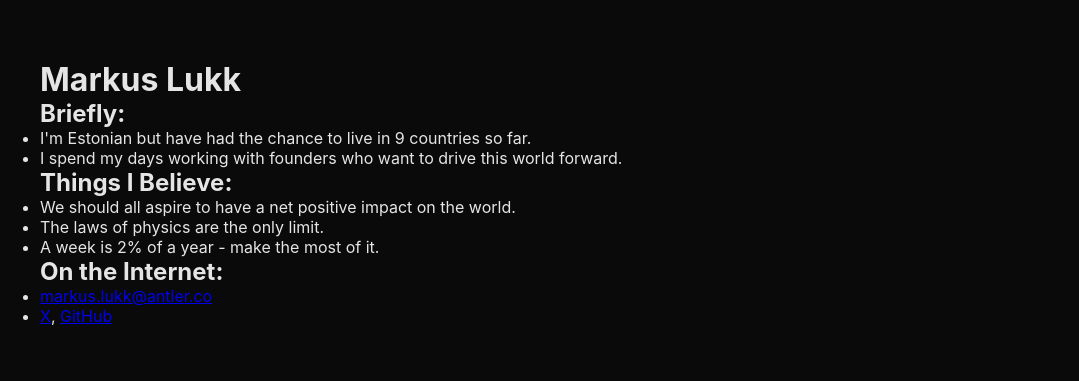
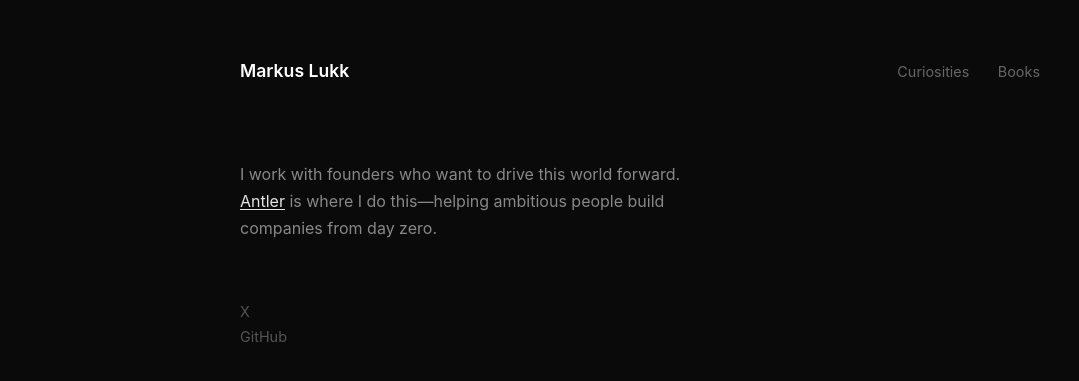
Before and after one commit to markuslukk/markuslukk.github.io, a Jekyll site: the page built from index.html, in a window 1280 px wide. Shown: the top 381 px of the page, without its empty margins (0-1079 px from the left). Built offline with Jekyll 4.4.1, drawn with Linux system fonts in a browser that asks for light colours.

Commit message:
Update index.html

```diff
--- a/index.html
+++ b/index.html
@@ -1,23 +1,24 @@
 ---
 layout: default
+title: Markus Lukk
 ---
-<h1>Markus Lukk</h1>
+<div class="container">
+  <header>
+    <span class="name">Markus Lukk</span>
+    <nav>
+      <a href="/curiosities">Curiosities</a>
+      <a href="/books">Books</a>
+    </nav>
+  </header>
 
-<h2>Briefly:</h2>
-<ul>
-    <li>I'm Estonian but have had the chance to live in 9 countries so far.</li>
-    <li>I spend my days working with founders who want to drive this world forward.</li>
-</ul>
+  <p class="bio">
+    I work with founders who want to drive this world forward.
+    <a href="https://www.antler.co">Antler</a> is where I do this—helping
+    ambitious people build companies from day zero.
+  </p>
 
-<h2>Things I Believe:</h2>
-<ul>
-    <li>We should all aspire to have a net positive impact on the world.</li>
-    <li>The laws of physics are the only limit.</li>
-    <li>A week is 2% of a year - make the most of it.</li>
-</ul>
-
-<h2>On the Internet:</h2>
-<ul>
-    <li><a href="mailto:markus.lukk@antler.co">markus.lukk@antler.co</a></li>
-    <li><a href="https://x.com/markuslukk">X</a>, <a href="https://github.com/markuslukk">GitHub</a></li>
-</ul>
+  <div class="links">
+    <a href="https://x.com/markuslukk">X</a>
+    <a href="https://github.com/markuslukk">GitHub</a>
+  </div>
+</div>
```
